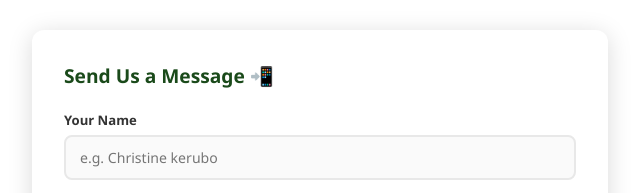
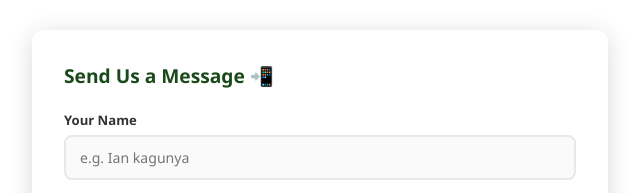
Before and after one commit to Aubrey359/mkulimaseedling, a website: page mku.html in a window 1280 px wide. Shown: the part 7980-8173 px from the top of the page, 632-1272 px from the left. Drawn offline with Linux system fonts and the light colour scheme.

Commit message:
Update mku.html

```diff
--- a/mku.html
+++ b/mku.html
@@ -499,7 +499,7 @@ footer{background:var(--green-dark);color:#fff;padding:56px 32px 24px}
       </div>
       <div class="contact-form-wrap">
         <h3>Send Us a Message 📲</h3>
-        <div class="fg"><label>Your Name</label><input type="text" id="fname" placeholder="e.g. Christine kerubo"/></div>
+        <div class="fg"><label>Your Name</label><input type="text" id="fname" placeholder="e.g. Ian kagunya"/></div>
         <div class="fg"><label>Phone Number</label><input type="tel" id="fphone" placeholder="e.g. 0711 000 000"/></div>
         <div class="fg"><label>Interested In</label>
           <select id="finterest">
```
